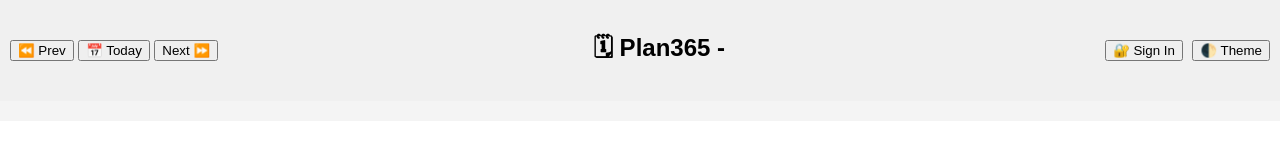
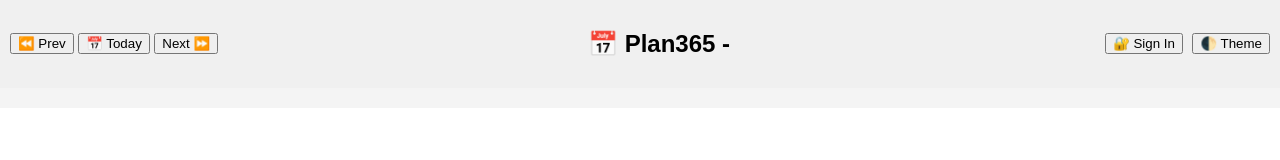
Before and after one commit to KnTanveer/Plan365, a plain HTML site: page index.html in a window 1280 px wide. Drawn offline with Linux system fonts and the light colour scheme.

Commit message:
Update index.html

```diff
--- a/index.html
+++ b/index.html
@@ -102,7 +102,7 @@
     <button onclick="goToToday()">📅 Today</button>
     <button onclick="changeYear(1)">Next ⏩</button>
   </div>
-  <h2>🗓 Plan365 - <span id="year-label"></span></h2>
+  <h2>📅 Plan365 - <span id="year-label"></span></h2>
   <div>
     <button id="signin-btn" onclick="handleSignIn()">🔐 Sign In</button>
     <button id="signout-btn" style="display:none" onclick="handleSignOut()">🚪 Log Out</button>
```
